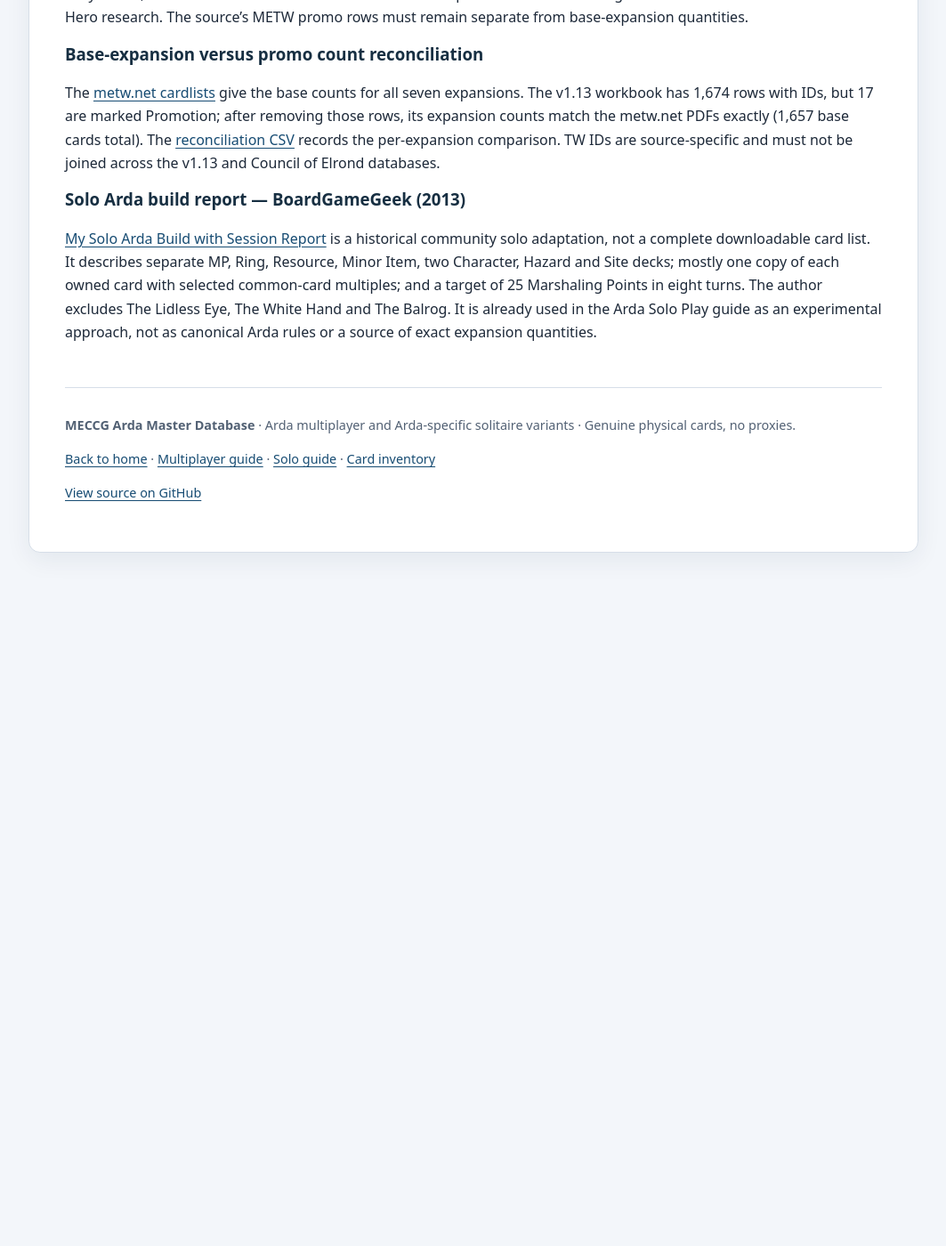
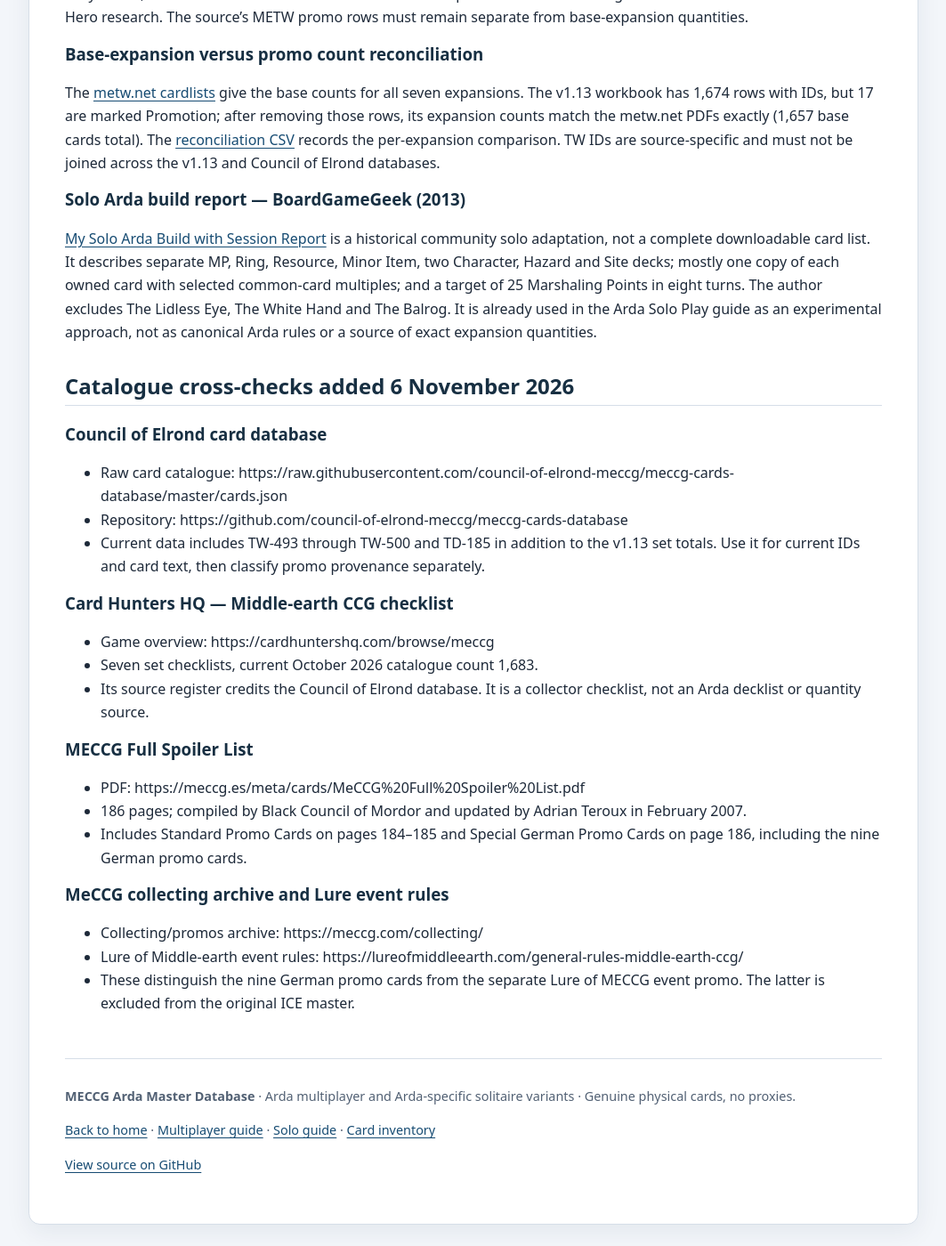
Before and after one commit to JamSpot/meccg-arda-master-database, a Jekyll site: the page built from docs/sources.md, in a window 1280 px wide and 1400 px high, scrolled down 8878 px. Shown: the whole window at 89% size, without its empty margins (108-1171 px from the left). Built offline with Jekyll 4.4.1, drawn with Linux system fonts in a browser that asks for light colours; our own code applies the rules of GitHub Pages for plain Markdown files; before the commit the page ends 9523 px from its top, so only the background shows below that.

Commit message:
Add current catalogue and promo sources

```diff
--- a/docs/sources.md
+++ b/docs/sources.md
@@ -220,3 +220,26 @@ The [metw.net cardlists](https://metw.net/) give the base counts for all seven e
 ### Solo Arda build report — BoardGameGeek (2013)
 
 [My Solo Arda Build with Session Report](https://boardgamegeek.com/thread/1058232/my-solo-arda-build-with-session-report) is a historical community solo adaptation, not a complete downloadable card list. It describes separate MP, Ring, Resource, Minor Item, two Character, Hazard and Site decks; mostly one copy of each owned card with selected common-card multiples; and a target of 25 Marshaling Points in eight turns. The author excludes The Lidless Eye, The White Hand and The Balrog. It is already used in the Arda Solo Play guide as an experimental approach, not as canonical Arda rules or a source of exact expansion quantities.
+
+
+## Catalogue cross-checks added 6 November 2026
+
+### Council of Elrond card database
+- Raw card catalogue: https://raw.githubusercontent.com/council-of-elrond-meccg/meccg-cards-database/master/cards.json
+- Repository: https://github.com/council-of-elrond-meccg/meccg-cards-database
+- Current data includes TW-493 through TW-500 and TD-185 in addition to the v1.13 set totals. Use it for current IDs and card text, then classify promo provenance separately.
+
+### Card Hunters HQ — Middle-earth CCG checklist
+- Game overview: https://cardhuntershq.com/browse/meccg
+- Seven set checklists, current October 2026 catalogue count 1,683.
+- Its source register credits the Council of Elrond database. It is a collector checklist, not an Arda decklist or quantity source.
+
+### MECCG Full Spoiler List
+- PDF: https://meccg.es/meta/cards/MeCCG%20Full%20Spoiler%20List.pdf
+- 186 pages; compiled by Black Council of Mordor and updated by Adrian Teroux in February 2007.
+- Includes Standard Promo Cards on pages 184–185 and Special German Promo Cards on page 186, including the nine German promo cards.
+
+### MeCCG collecting archive and Lure event rules
+- Collecting/promos archive: https://meccg.com/collecting/
+- Lure of Middle-earth event rules: https://lureofmiddleearth.com/general-rules-middle-earth-ccg/
+- These distinguish the nine German promo cards from the separate Lure of MECCG event promo. The latter is excluded from the original ICE master.
```
